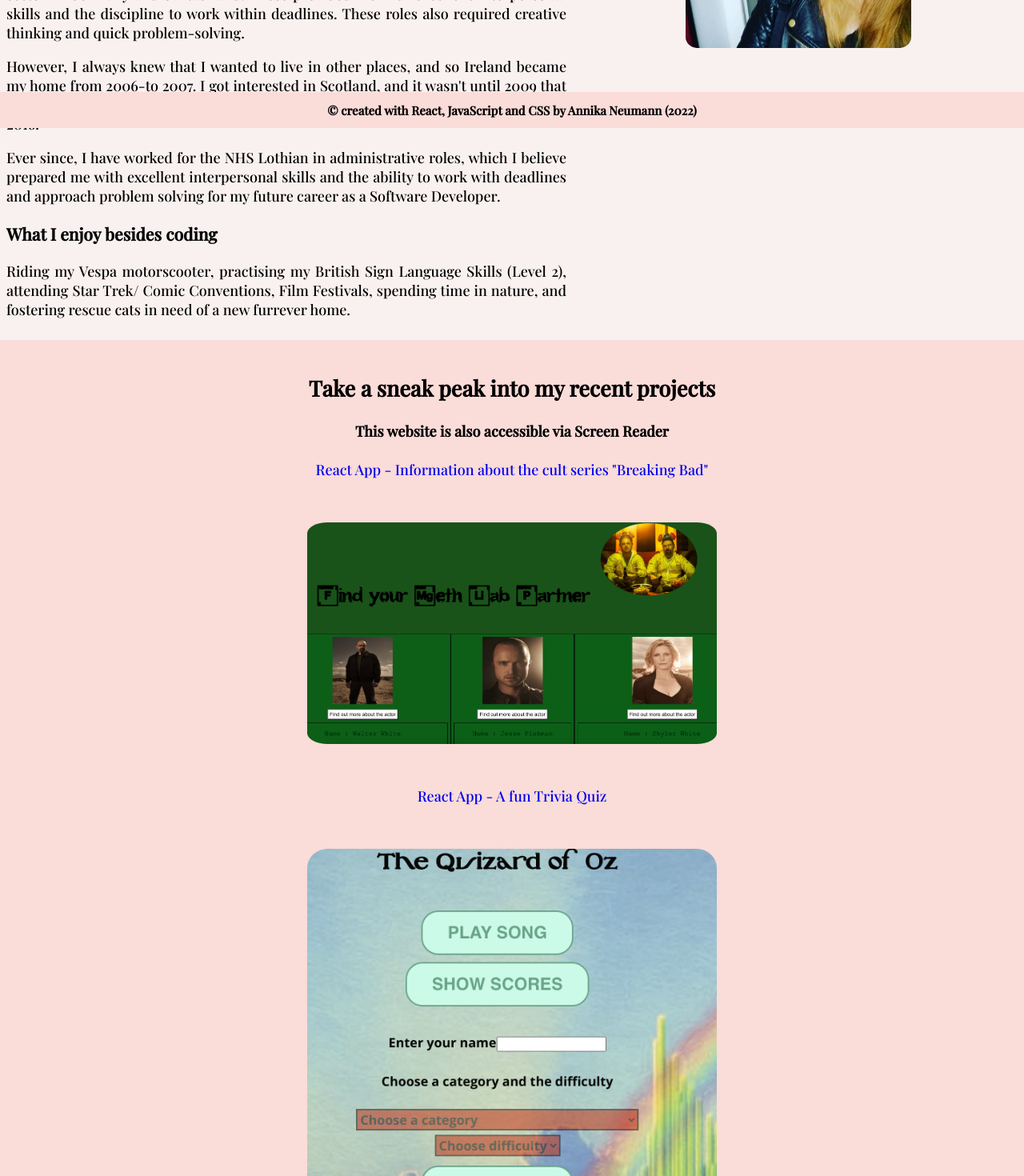
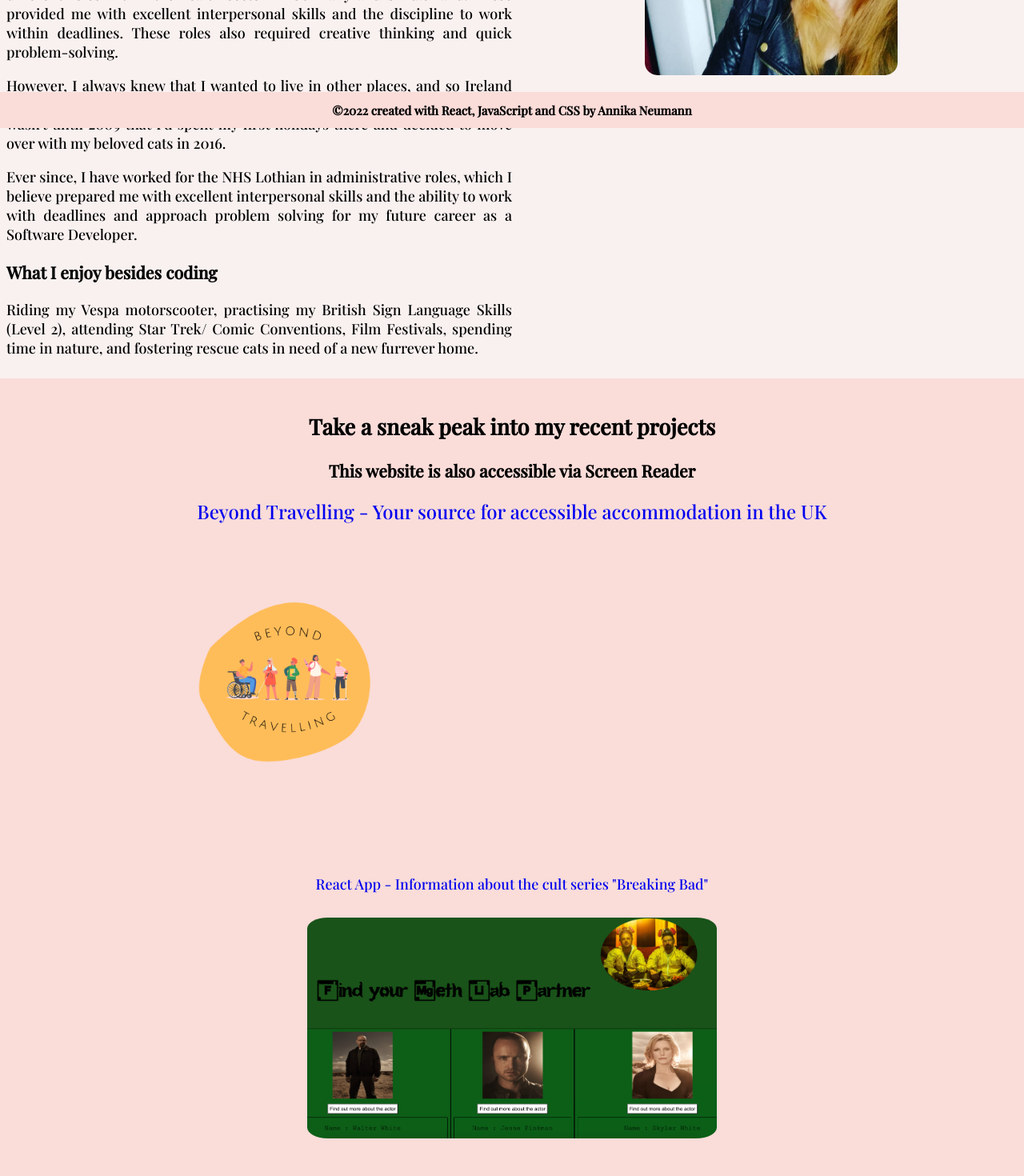
Before and after one commit to AnnikaNeumann/annikaneumann.github.io, a React (Create React App) app: page / in a window 1280 px wide. Shown: the part 640-2110 px from the top of the page at 80% size. Built offline with nearby package versions, Linux system fonts and the light colour scheme.

Commit message:
started adding ARIA labels and landmarks

```diff
--- a/src/App.css
+++ b/src/App.css
@@ -81,6 +81,24 @@ h1{
 
 
 /* image of app */
+
+.BeyondTravel{
+  width: 30%;
+  right: 10px;
+  margin-top: 0;
+  margin-right: 35rem;
+}
+
+.link1{
+
+  font-size: 1.5rem;
+  text-align: center;
+
+}
+
+
+
+
 .BreakingBad{
   border-radius: 5%;
   width: 40%;
--- a/src/components/About.js
+++ b/src/components/About.js
@@ -8,9 +8,9 @@ const About = () =>{
 
         <div className="flex-about">
         <div><img className="annika" src={require("../static/annika.png")} alt='annika in a black jacket with her white cat on her shoulder.'/></div>
+
+        <div className="about">
         <main>
-        <div className="about">
-
         <h2>Get to know me</h2><p>I've always liked being creative. I was involved with Web Development in my previous job,
         and I took the leap of faith in 2021 when my partner (a Software Developer) got me intrigued with coding.</p>
         <p>A couple of years ago, I became interested in technology due to my amputation and the need to use an electronic knee joint,
@@ -21,7 +21,7 @@ const About = () =>{
         both front and backend development.
         I have taken the CodeClan journey to change my career and be challenged by various new opportunities.</p>
         <p>I was born in Germany and lived in the beautiful Black Forest region, which (prepare yourself for a fun fact!)
-        is known for the <a href="https://www.atlasobscura.com/places/worlds-largest-cuckoo-clock">World's largest Cuckoo Clock</a> and the Black Forest Gateau! For the past 20 years, I have worked in different roles within
+        is known for the <a href="https://www.atlasobscura.com/places/worlds-largest-cuckoo-clock" aria-label="World's largest Cuckoo Clock">World's largest Cuckoo Clock</a> and the Black Forest Gateau! For the past 20 years, I have worked in different roles within
         the health sector in Germany and Switzerland.
         These provided me with excellent interpersonal skills and the discipline to work within deadlines. These roles also required creative
         thinking and quick problem-solving.</p><p>However, I always knew that I wanted to live in other places, and so Ireland became my home from 2006-to 2007.
@@ -31,8 +31,9 @@ const About = () =>{
         <h3>What I enjoy besides coding</h3>
        <p>Riding my Vespa motorscooter, practising my British Sign Language Skills (Level 2), attending Star Trek/ Comic Conventions, Film Festivals,
         spending time in nature, and fostering rescue cats in need of a new furrever home.</p>
+        </main>
         </div>
-        </main>
+
         </div>
 
     )
--- a/src/components/Footer.js
+++ b/src/components/Footer.js
@@ -3,9 +3,11 @@ import React from "react";
 const Footer = () =>{
 
     return(
+        <footer aria-roledescription="footer and copyright statement ">
         <div className="Footer">
-            <h2>© created with React, JavaScript and CSS by Annika Neumann (2022)</h2>
+            <h2>&copy;{new Date().getFullYear()} created with React, JavaScript and CSS by Annika Neumann</h2>
         </div>
+        </footer>
     )
 }
 
--- a/src/components/Header.js
+++ b/src/components/Header.js
@@ -6,7 +6,6 @@ const Header = () => {
 
     return (
         <div className="header">
-
             <nav>
                 <ul>
                     <li>
@@ -16,9 +15,11 @@ const Header = () => {
                     <li>
                     <a href="https://www.linkedin.com/in/annika-neumann-422b98232/"><img className="linkedin" src={require("../images/linkedin.png")} alt='LinkedIn'/></a>
                     </li>
+                    <li>
+                    <h1>Hello, my name is Annika Neumann<br></br>Life between Coding and Cats</h1>
+                    </li>
                 </ul>
             </nav>
-
             </div>
 
 
--- a/src/components/Projects.js
+++ b/src/components/Projects.js
@@ -5,39 +5,48 @@ const Projects = () =>{
 
     return(
         <>
+        <aside>
 
         <div className="split right">
-
         <h2>Take a sneak peak into my recent projects</h2>
-        <h4>This website is also accessible via Screen Reader</h4>
+        <h3>This website is also accessible via Screen Reader</h3>
 
         <div className="flex-container">
-        <div>
-        <a href='https://github.com/AnnikaNeumann/W7Hw_BreakingBad_React.git'>React App - Information about the cult series "Breaking Bad"</a>
+
+        <div className='link1'>
+        <a href='https://github.com/AnnikaNeumann/BeyondTravelling' aria-label='Beyond Travelling App'>Beyond Travelling - Your source for accessible accommodation in the UK</a>
+        <img className="BeyondTravel" src={require("../images/BeyondTravelLogo.png")} alt='BeyondTravellingLogo'/>
+        </div>
+
         <br></br><br></br>
+
+
+        <div className='link2'>
+        <a href='https://github.com/AnnikaNeumann/W7Hw_BreakingBad_React.git' aria-label='Breaking Bad App'>React App - Information about the cult series "Breaking Bad"</a>
+        <br></br>
         <img className="BreakingBad" src={require("../images/BreakingBad.png")} alt='BreakingBad'/>
+        </div>
 
-        </div>
         <br></br><br></br>
 
         <div>
-        <a href='https://github.com/AnnikaNeumann/trivia_js_project'>React App - A fun Trivia Quiz<br>
+        <a href='https://github.com/AnnikaNeumann/trivia_js_project' aria-label='The Quizard of Oz App'>React App - A fun Trivia Quiz<br>
         </br></a><br></br>
-        <img className="Quiz" src={require("../images/Quiz.png")} alt='Quiz'/>
+        <img className="Quiz" src={require("../images/Quiz.png")} alt='Trivia Quiz'/>
         </div>
+
         <br></br><br></br>
 
         <div>
-        <p><a href='https://github.com/AnnikaNeumann/W9LabHotelBooking.git'>React App - HotelBooking</a></p><br>
+        <p><a href='https://github.com/AnnikaNeumann/W9LabHotelBooking.git' aria-label='Hotel Booking App'>React App - HotelBooking</a></p><br>
         </br><br></br>
-        <img className="Hotel" src={require("../images/hotel.png")} alt='Hotel'/>
+        <img className="Hotel" src={require("../images/hotel.png")} alt='Hotel California App'/>
         </div>
         <br></br><br></br>
 
         </div>
         </div>
-
-        <Footer/>
+        </aside>
         </>
 
 
--- a/src/container/PortfolioContainer.js
+++ b/src/container/PortfolioContainer.js
@@ -3,6 +3,7 @@ import '../App.css';
 import Header from '../components/Header';
 import Projects from '../components/Projects';
 import About from '../components/About';
+import Footer from '../components/Footer';
 
 
 
@@ -12,9 +13,9 @@ const PortfolioContainer = () =>{
     return(
         <>
         <Header/>
-        <h2>Hello, my name is Annika Neumann<br></br>Life between Coding (since 2021) and Cats (for 38 years)</h2>
         <About/>
         <Projects/>
+        <Footer/>
         </>
 
     )
```
Also changed, not shown: src/images/BeyondTravelLogo.png (added).
